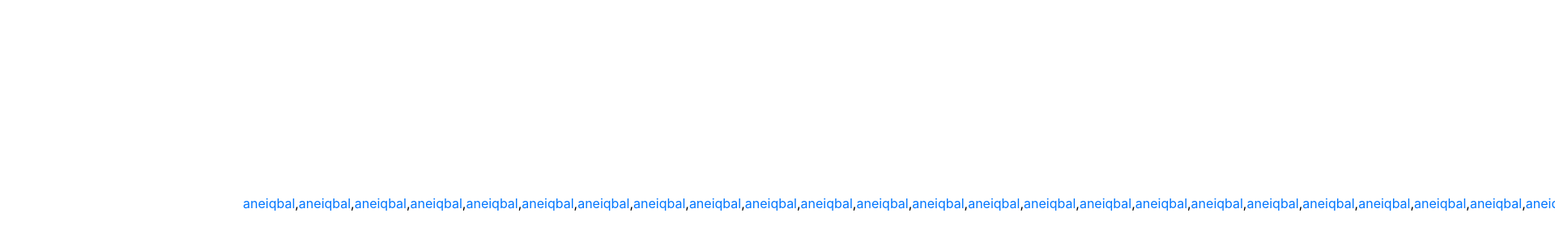
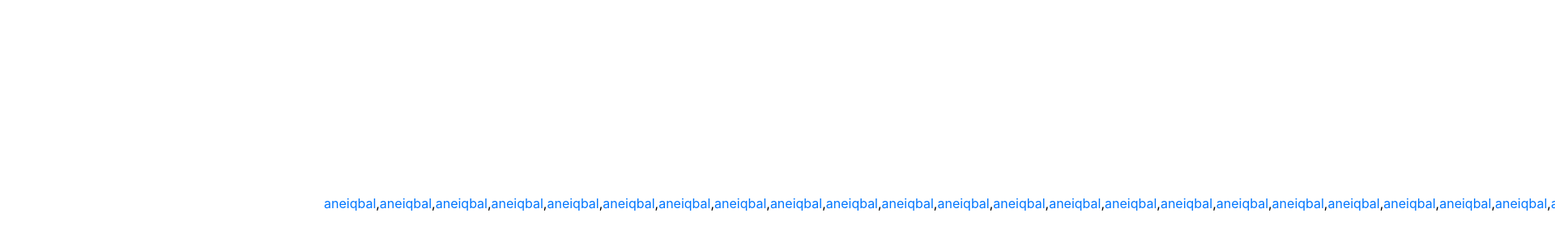
Before and after one commit to fuu150/aneiqbalcom, a Gatsby site: page / in a window 1280 px wide. Shown: the part 216-516 px from the top of the page at 81% size, 1920 px wide, since content can reach past the window. Built offline with nearby package versions, Linux system fonts and the light colour scheme; Gatsby itself is replaced by a stand-in of ours; no server answers.

Commit message:
Update index.css

```diff
--- a/src/styles/index.css
+++ b/src/styles/index.css
@@ -7,10 +7,11 @@
   hyphens: auto;
   line-height: 1.65;
   margin: 0 auto;
-  max-width: 680px;
+  max-width: 480px;
   min-height: 100vh;
   padding: 72px 0;
   text-align: center;
+  overflow: scroll-y;
 }
 h1 {
   font-size: 45px;
```
